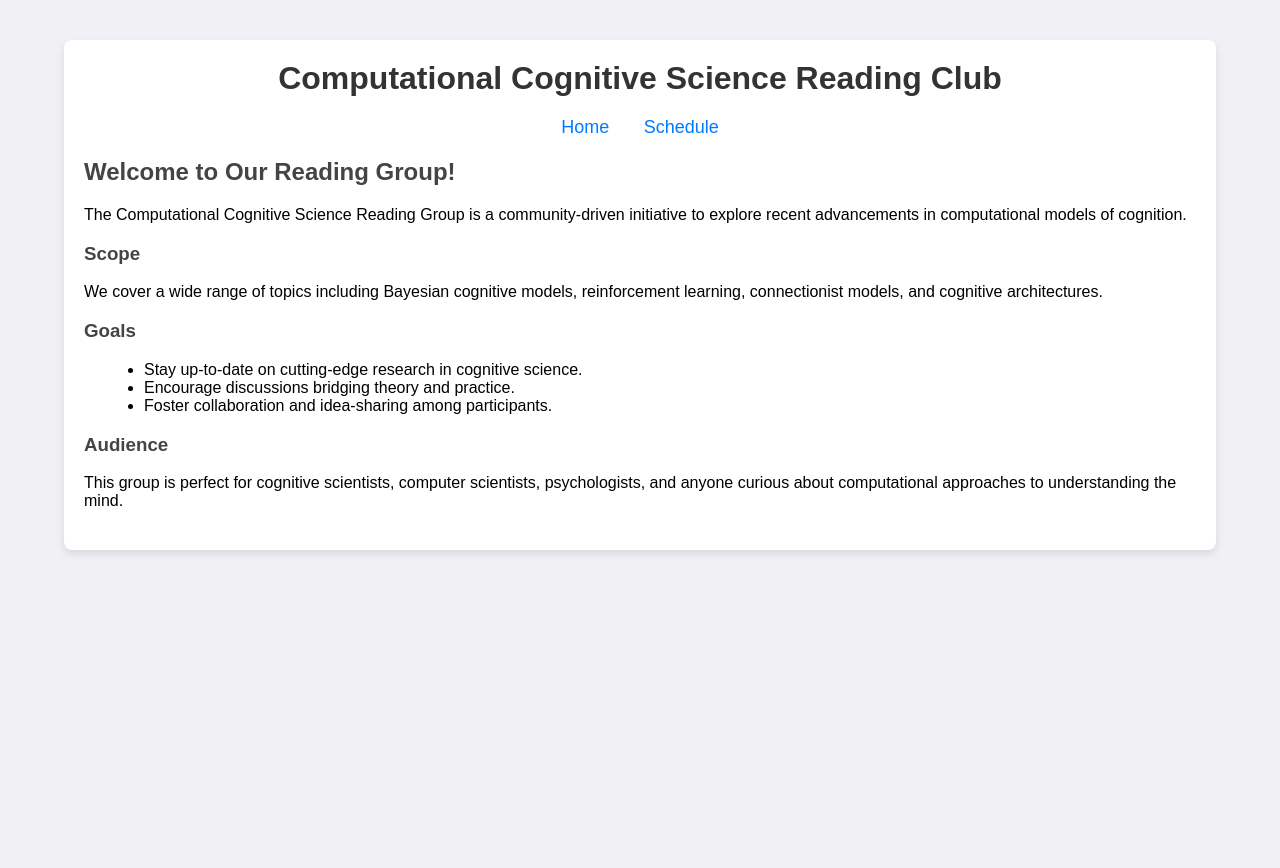
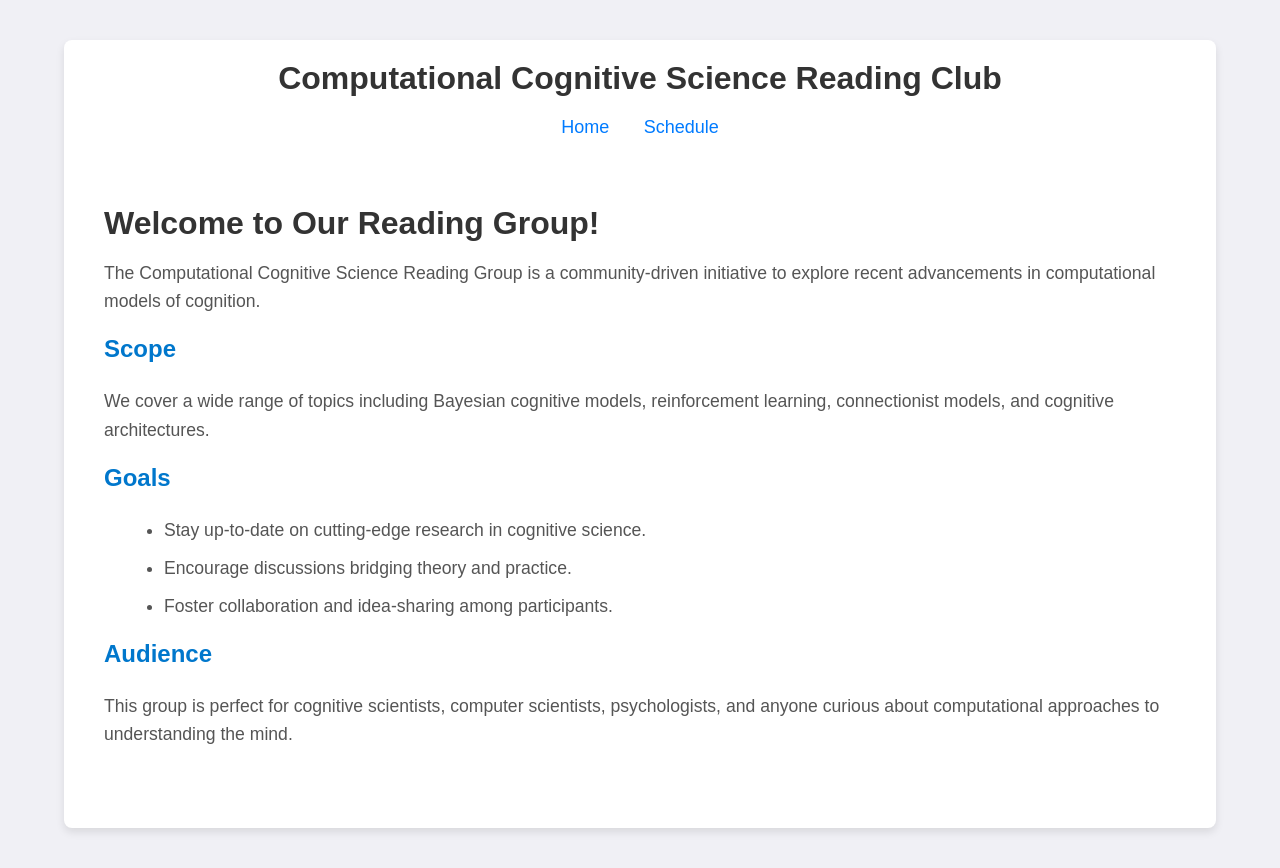
Before and after one commit to compucogsci/compucogsci.github.io, a plain HTML site: page index.html in a window 1280 px wide. Before the commit the page ends 800 px from the top, so only its background shows below. Drawn offline with Linux system fonts and the light colour scheme.

Commit message:
make slight improvements to style of info page

```diff
--- a/style.css
+++ b/style.css
@@ -58,6 +58,52 @@ section.info {
 ul {
     list-style-type: disc;
     margin-left: 20px;
+}
+
+.info {
+    background-color: #fff;
+    padding: 20px;
+    /* border-radius: 10px; */
+    /* border: 1px solid #ddd; */
+    /* box-shadow: 0 2px 8px rgba(0, 0, 0, 0.1); */
+    margin-bottom: 30px;
+}
+
+.info h2 {
+    font-size: 2em;
+    margin-bottom: 15px;
+    color: #333;
+}
+
+.info p {
+    font-size: 1.1em;
+    line-height: 1.6;
+    color: #555;
+    margin-bottom: 20px;
+}
+
+.about-content h3 {
+    font-size: 1.5em;
+    margin-top: 20px;
+    color: #0077cc;
+}
+
+.about-content ul {
+    margin-left: 20px;
+}
+
+.about-content ul li {
+    list-style-type: disc;
+    font-size: 1.1em;
+    line-height: 1.6;
+    color: #555;
+    margin-bottom: 10px;
+}
+
+.about-content p {
+    font-size: 1.1em;
+    line-height: 1.6;
+    color: #555;
 }
 
 /* Controls for Schedule page */
```
